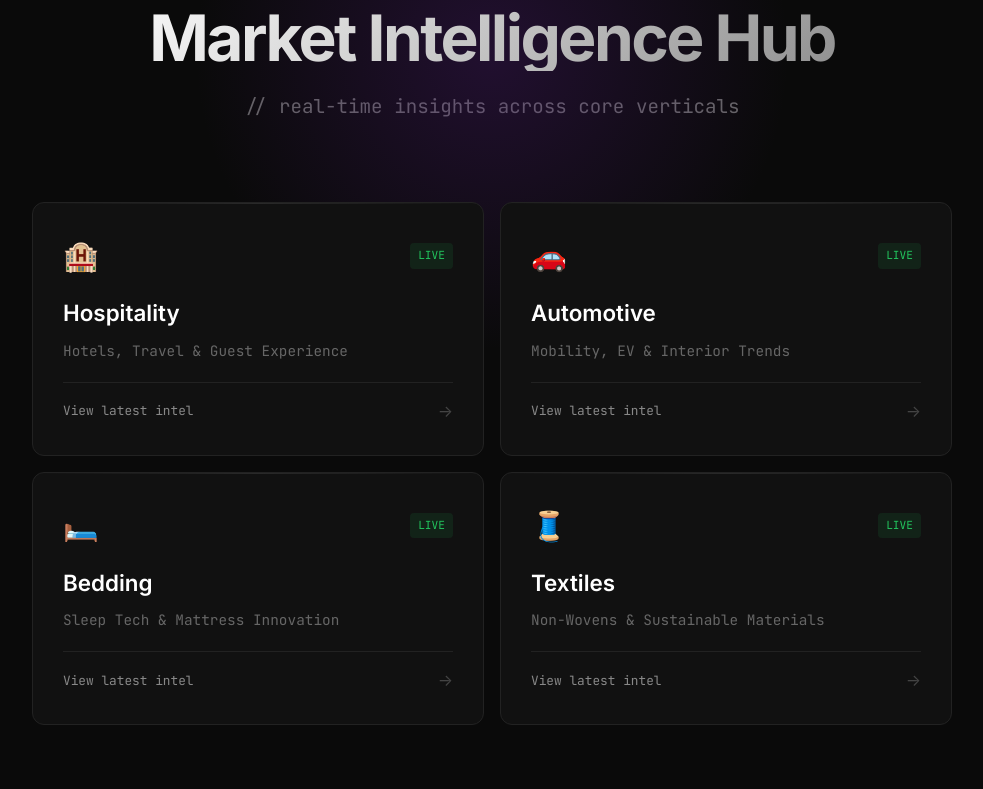
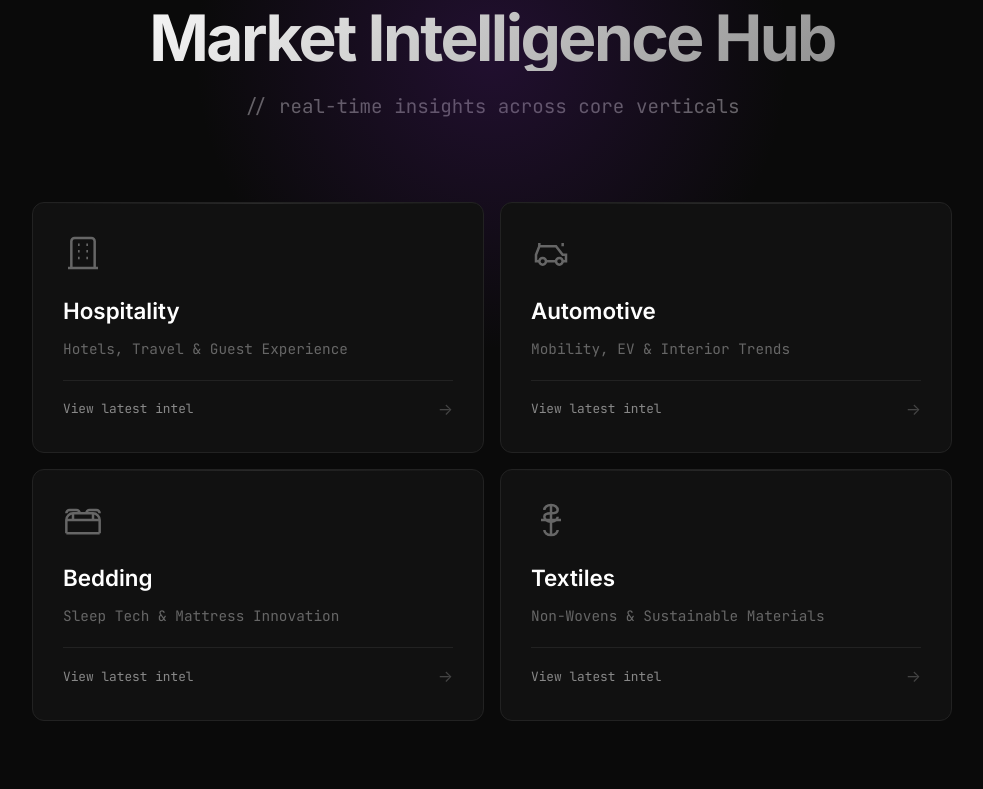
Before and after one commit to lollo408/CLAUDECODE, a Flask app: page / in a window 1280 px wide. Shown: the part 168-957 px from the top of the page, without its empty margins (148-1131 px from the left). After the commit the page ends 889 px from the top, so only its background shows below. Run offline with Flask 3, Linux system fonts and the light colour scheme; parts of the project's set-up code (start-up, migrations or seed data) failed here and were passed over.

Commit message:
Replace home page emojis with custom SVG icons and remove live badges
Updates `templates/home.html` to replace emoji icons with custom SVG elements and remove the "LIVE" status indicators from the cards.

Replit-Commit-Author: Agent
Replit-Commit-Session-Id: fbe55c37-26b4-4003-b498-9c1309109c30
Replit-Commit-Checkpoint-Type: intermediate_checkpoint
Replit-Commit-Event-Id: 77833d2f-e491-4991-b1a9-30c0f864fb5a
Replit-Commit-Screenshot-Url: https://storage.googleapis.com/screenshot-production-us-central1/19d2999f-c645-40ac-b478-e319ef3657b4/fbe55c37-26b4-4003-b498-9c1309109c30/9pOqxrX
Replit-Helium-Checkpoint-Created: true

```diff
--- a/templates/home.html
+++ b/templates/home.html
@@ -82,6 +82,10 @@
         opacity: 1;
     }
 
+    .terminal-card:hover .card-icon svg {
+        stroke: #fff;
+    }
+
     .glow-line {
         position: absolute;
         top: 0;
@@ -108,26 +112,25 @@
         background: linear-gradient(90deg, #22c55e, #06b6d4);
     }
 
-    .card-header {
-        display: flex;
-        align-items: center;
-        gap: 12px;
-        margin-bottom: 16px;
+    .card-icon {
+        width: 40px;
+        height: 40px;
+        margin-bottom: 20px;
     }
 
-    .card-icon {
-        font-size: 1.8rem;
+    .card-icon svg {
+        width: 100%;
+        height: 100%;
+        stroke: #666;
+        stroke-width: 1.5;
+        fill: none;
+        transition: stroke 0.3s ease;
     }
 
-    .card-status {
-        font-family: 'JetBrains Mono', monospace;
-        font-size: 0.7rem;
-        color: #22c55e;
-        background: rgba(34, 197, 94, 0.1);
-        padding: 4px 8px;
-        border-radius: 4px;
-        margin-left: auto;
-    }
+    .terminal-card.hospitality:hover .card-icon svg { stroke: #f59e0b; }
+    .terminal-card.automotive:hover .card-icon svg { stroke: #06b6d4; }
+    .terminal-card.bedding:hover .card-icon svg { stroke: #a855f7; }
+    .terminal-card.textiles:hover .card-icon svg { stroke: #22c55e; }
 
     .card-title {
         font-size: 1.4rem;
@@ -192,9 +195,17 @@
 <div class="terminal-grid">
     <a href="/dashboard#Hospitality" class="terminal-card hospitality" onclick="selectTab('Hospitality')">
         <div class="glow-line"></div>
-        <div class="card-header">
-            <div class="card-icon">🏨</div>
-            <div class="card-status">LIVE</div>
+        <div class="card-icon">
+            <svg viewBox="0 0 24 24" xmlns="http://www.w3.org/2000/svg">
+                <path d="M19 21V5a2 2 0 0 0-2-2H7a2 2 0 0 0-2 2v16"/>
+                <path d="M3 21h18"/>
+                <path d="M9 7h1"/>
+                <path d="M9 11h1"/>
+                <path d="M9 15h1"/>
+                <path d="M14 7h1"/>
+                <path d="M14 11h1"/>
+                <path d="M14 15h1"/>
+            </svg>
         </div>
         <h3 class="card-title">Hospitality</h3>
         <p class="card-desc">Hotels, Travel & Guest Experience</p>
@@ -206,9 +217,15 @@
 
     <a href="/dashboard#Automotive" class="terminal-card automotive" onclick="selectTab('Automotive')">
         <div class="glow-line"></div>
-        <div class="card-header">
-            <div class="card-icon">🚗</div>
-            <div class="card-status">LIVE</div>
+        <div class="card-icon">
+            <svg viewBox="0 0 24 24" xmlns="http://www.w3.org/2000/svg">
+                <path d="M5 17a2 2 0 1 0 4 0 2 2 0 0 0-4 0Z"/>
+                <path d="M15 17a2 2 0 1 0 4 0 2 2 0 0 0-4 0Z"/>
+                <path d="M5 17H3v-4l2-5h10l4 5h2v4h-2"/>
+                <path d="M9 17h6"/>
+                <path d="M5 8V6"/>
+                <path d="M19 8V6"/>
+            </svg>
         </div>
         <h3 class="card-title">Automotive</h3>
         <p class="card-desc">Mobility, EV & Interior Trends</p>
@@ -220,9 +237,16 @@
 
     <a href="/dashboard#Bedding" class="terminal-card bedding" onclick="selectTab('Bedding')">
         <div class="glow-line"></div>
-        <div class="card-header">
-            <div class="card-icon">🛏️</div>
-            <div class="card-status">LIVE</div>
+        <div class="card-icon">
+            <svg viewBox="0 0 24 24" xmlns="http://www.w3.org/2000/svg">
+                <path d="M2 12h20"/>
+                <path d="M2 20v-8a4 4 0 0 1 4-4h12a4 4 0 0 1 4 4v8"/>
+                <path d="M2 20h20"/>
+                <path d="M6 12V8"/>
+                <path d="M18 12V8"/>
+                <path d="M2 8a2 2 0 0 1 2-2h4a2 2 0 0 1 2 2"/>
+                <path d="M14 8a2 2 0 0 1 2-2h4a2 2 0 0 1 2 2"/>
+            </svg>
         </div>
         <h3 class="card-title">Bedding</h3>
         <p class="card-desc">Sleep Tech & Mattress Innovation</p>
@@ -234,9 +258,13 @@
 
     <a href="/dashboard#Textiles" class="terminal-card textiles" onclick="selectTab('Textiles')">
         <div class="glow-line"></div>
-        <div class="card-header">
-            <div class="card-icon">🧵</div>
-            <div class="card-status">LIVE</div>
+        <div class="card-icon">
+            <svg viewBox="0 0 24 24" xmlns="http://www.w3.org/2000/svg">
+                <path d="M12 3v18"/>
+                <path d="M8 6c0-1.5 1.5-3 4-3s4 1.5 4 3-1.5 2-4 2-4 .5-4 2 1.5 3 4 3 4-1.5 4-3"/>
+                <path d="M8 18c0 1.5 1.5 3 4 3s4-1.5 4-3"/>
+                <path d="M6 12h12"/>
+            </svg>
         </div>
         <h3 class="card-title">Textiles</h3>
         <p class="card-desc">Non-Wovens & Sustainable Materials</p>
```
